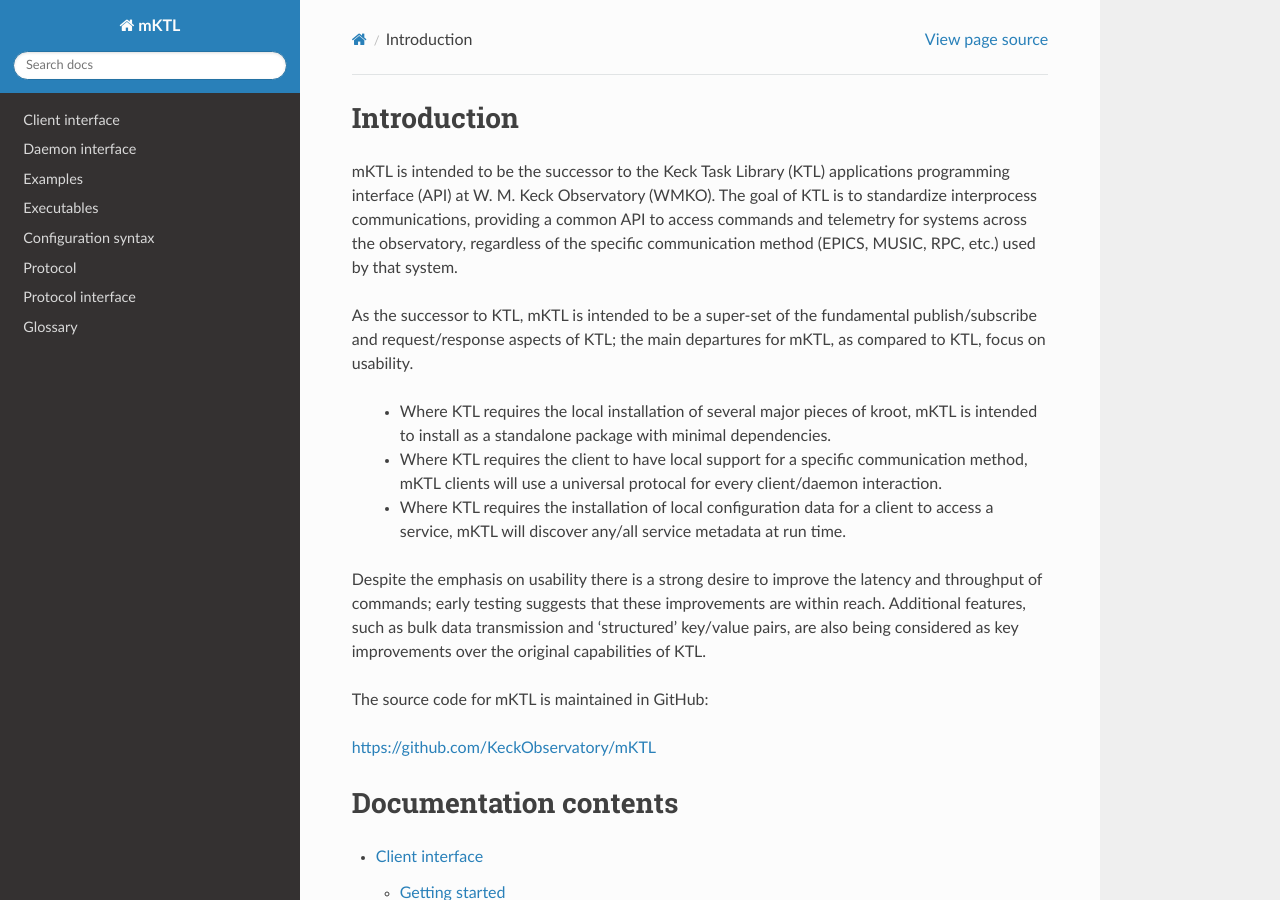
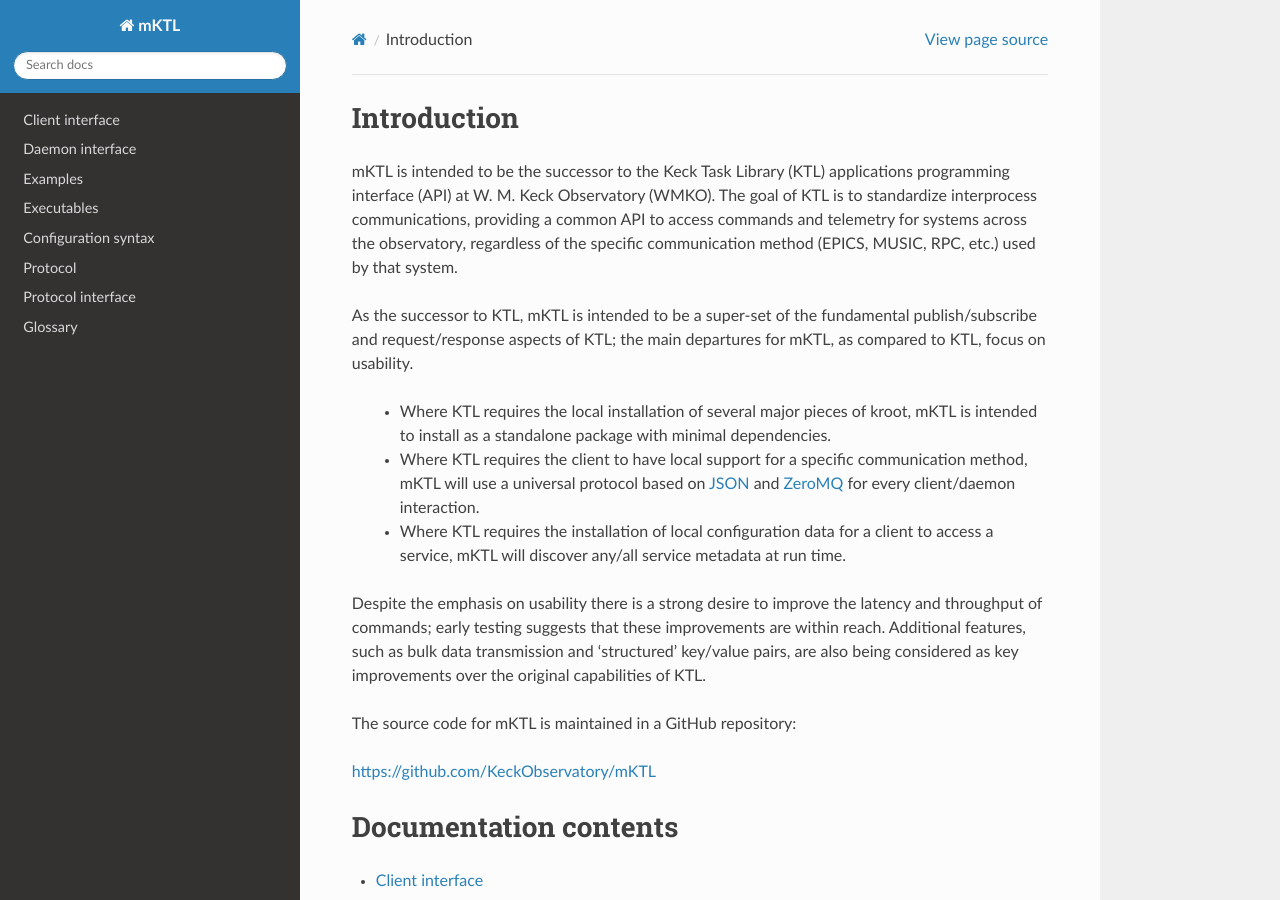
Before and after one commit to KeckObservatory/mKTL, a Sphinx documentation site: the page built from doc/index.rst, in a window 1280 px wide and 900 px high. Built offline with Sphinx 7.4.7 and the Read the Docs theme 3.1.0, drawn with Linux system fonts in a browser that asks for light colours.

Commit message:
Tweaks to the introduction.

```diff
--- a/README.md
+++ b/README.md
@@ -14,8 +14,9 @@
    minimal dependencies.
 
  * Where KTL requires the client to have local support for a specific
-   communication method, mKTL clients will use a universal protocal for
-   every client/daemon interaction.
+   communication method, mKTL will use a universal protocol based on
+   `JSON <https://www.json.org>`_ and `ZeroMQ <https://zeromq.org/>`_
+   for every client/daemon interaction.
 
  * Where KTL requires the installation of local configuration data for a
    client to access a service, mKTL will discover any/all service metadata
--- a/doc/index.rst
+++ b/doc/index.rst
@@ -5,7 +5,7 @@
 
 .. include:: ../README.md
 
-The source code for mKTL is maintained in GitHub:
+The source code for mKTL is maintained in a GitHub repository:
 
 https://github.com/KeckObservatory/mKTL
 
```
